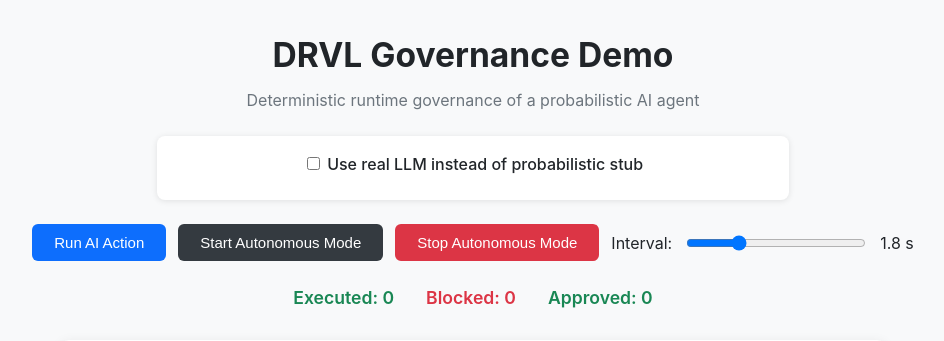
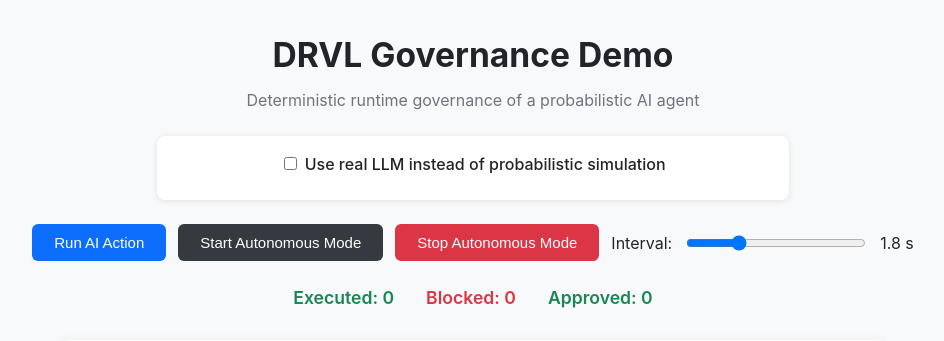
Before and after one commit to babyblueviper1/ai-governance-architecture, a Flask app: page / in a window 1280 px wide. Shown: the top 341 px of the page, without its empty margins (167-1111 px from the left). Run offline with Flask 3, Linux system fonts and the light colour scheme; data that the repository does not hold is empty.

Commit message:
nodes eternal

```diff
--- a/drvl-demo/templates/index.html
+++ b/drvl-demo/templates/index.html
@@ -218,7 +218,7 @@
 
 <div id="llm-panel">
     <label style="font-weight: 500; display: block; margin-bottom: 8px;">
-        <input type="checkbox" id="use-llm-toggle"> Use real LLM instead of probabilistic stub
+        <input type="checkbox" id="use-llm-toggle"> Use real LLM instead of probabilistic simulation
     </label>
     <div id="llm-key-panel">
         <div class="warning-text">
```
